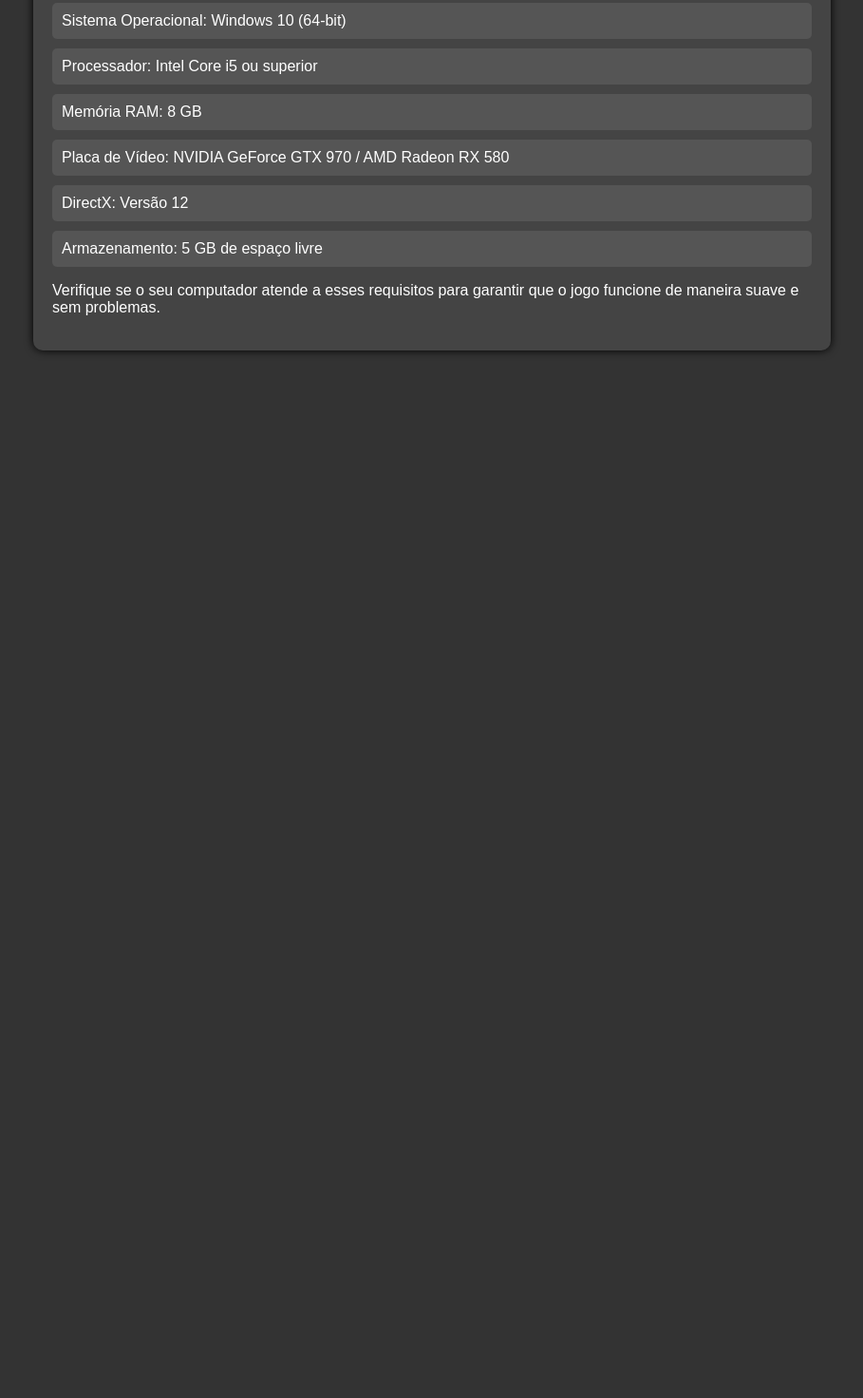
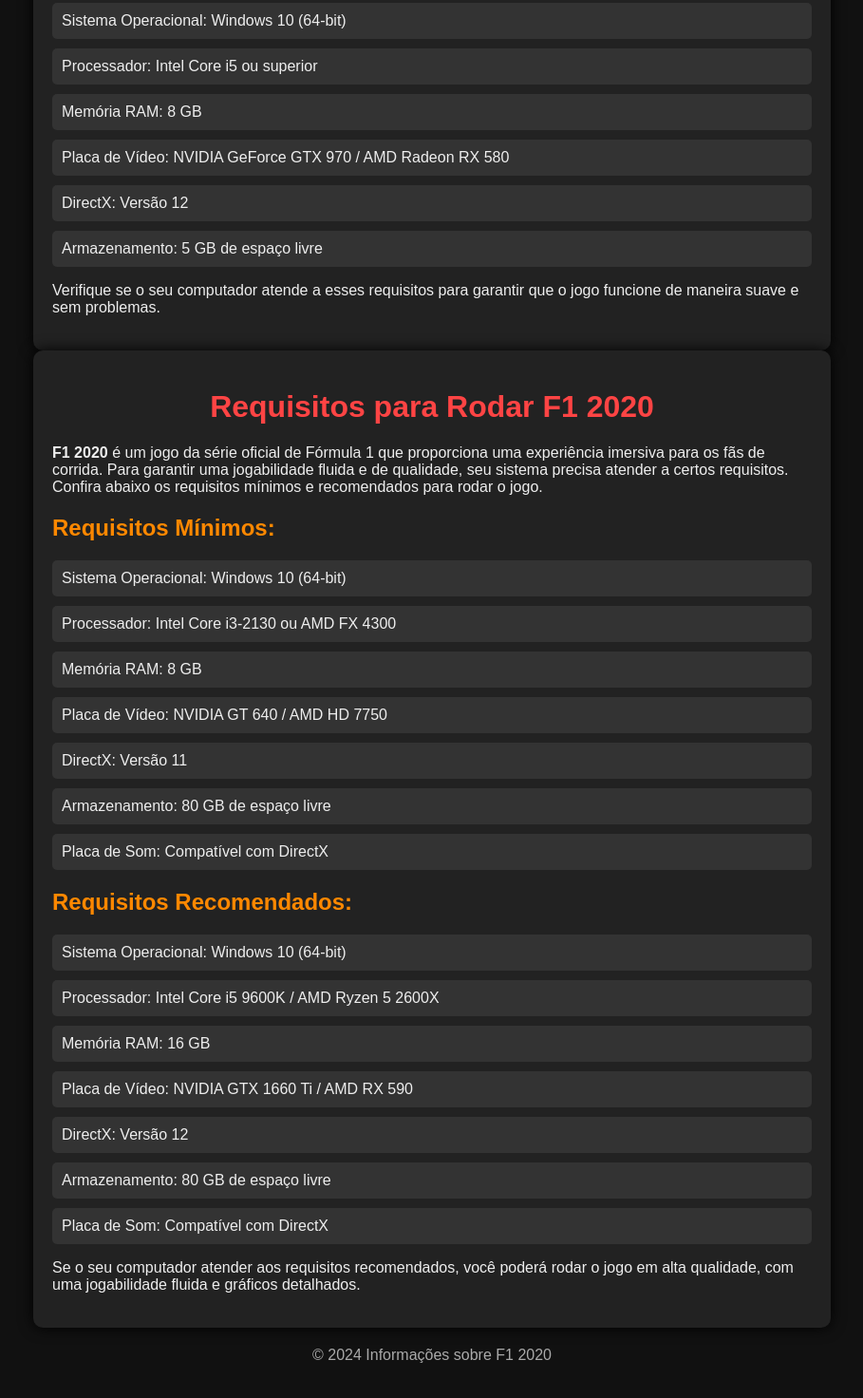
Before and after one commit to EmanuelVujanski/requisitoss, a plain HTML site: page index.html in a window 1280 px wide. Shown: the part 585-2057 px from the top of the page at 95% size, without its empty margins (185-1094 px from the left). Before the commit the page ends 974 px from the top, so only its background shows below. Drawn offline with Linux system fonts and the light colour scheme.

Commit message:
Add files via upload

```diff
--- a/index.html
+++ b/index.html
@@ -70,3 +70,86 @@
     </div>
 </body>
 </html>
+<!DOCTYPE html>
+<html lang="pt-BR">
+<head>
+    <meta charset="UTF-8">
+    <meta name="viewport" content="width=device-width, initial-scale=1.0">
+    <meta http-equiv="X-UA-Compatible" content="IE=edge">
+    <title>Requisitos para Rodar F1 2020</title>
+    <style>
+        body {
+            font-family: Arial, sans-serif;
+            background-color: #111;
+            color: #eee;
+            margin: 0;
+            padding: 20px;
+        }
+        h1 {
+            text-align: center;
+            color: #ff4444;
+        }
+        h2 {
+            color: #ff8800;
+        }
+        .container {
+            max-width: 800px;
+            margin: 0 auto;
+            background-color: #222;
+            padding: 20px;
+            border-radius: 10px;
+            box-shadow: 0px 0px 15px #000;
+        }
+        .requisitos {
+            list-style: none;
+            padding: 0;
+        }
+        .requisitos li {
+            background-color: #333;
+            margin: 10px 0;
+            padding: 10px;
+            border-radius: 5px;
+        }
+        footer {
+            text-align: center;
+            margin-top: 20px;
+            color: #aaa;
+        }
+    </style>
+</head>
+<body>
+    <div class="container">
+        <h1>Requisitos para Rodar F1 2020</h1>
+
+        <p><strong>F1 2020</strong> é um jogo da série oficial de Fórmula 1 que proporciona uma experiência imersiva para os fãs de corrida. Para garantir uma jogabilidade fluida e de qualidade, seu sistema precisa atender a certos requisitos. Confira abaixo os requisitos mínimos e recomendados para rodar o jogo.</p>
+
+        <h2>Requisitos Mínimos:</h2>
+        <ul class="requisitos">
+            <li>Sistema Operacional: Windows 10 (64-bit)</li>
+            <li>Processador: Intel Core i3-2130 ou AMD FX 4300</li>
+            <li>Memória RAM: 8 GB</li>
+            <li>Placa de Vídeo: NVIDIA GT 640 / AMD HD 7750</li>
+            <li>DirectX: Versão 11</li>
+            <li>Armazenamento: 80 GB de espaço livre</li>
+            <li>Placa de Som: Compatível com DirectX</li>
+        </ul>
+
+        <h2>Requisitos Recomendados:</h2>
+        <ul class="requisitos">
+            <li>Sistema Operacional: Windows 10 (64-bit)</li>
+            <li>Processador: Intel Core i5 9600K / AMD Ryzen 5 2600X</li>
+            <li>Memória RAM: 16 GB</li>
+            <li>Placa de Vídeo: NVIDIA GTX 1660 Ti / AMD RX 590</li>
+            <li>DirectX: Versão 12</li>
+            <li>Armazenamento: 80 GB de espaço livre</li>
+            <li>Placa de Som: Compatível com DirectX</li>
+        </ul>
+
+        <p>Se o seu computador atender aos requisitos recomendados, você poderá rodar o jogo em alta qualidade, com uma jogabilidade fluida e gráficos detalhados.</p>
+    </div>
+
+    <footer>
+        <p>&copy; 2024 Informações sobre F1 2020</p>
+    </footer>
+</body>
+</html>
```
